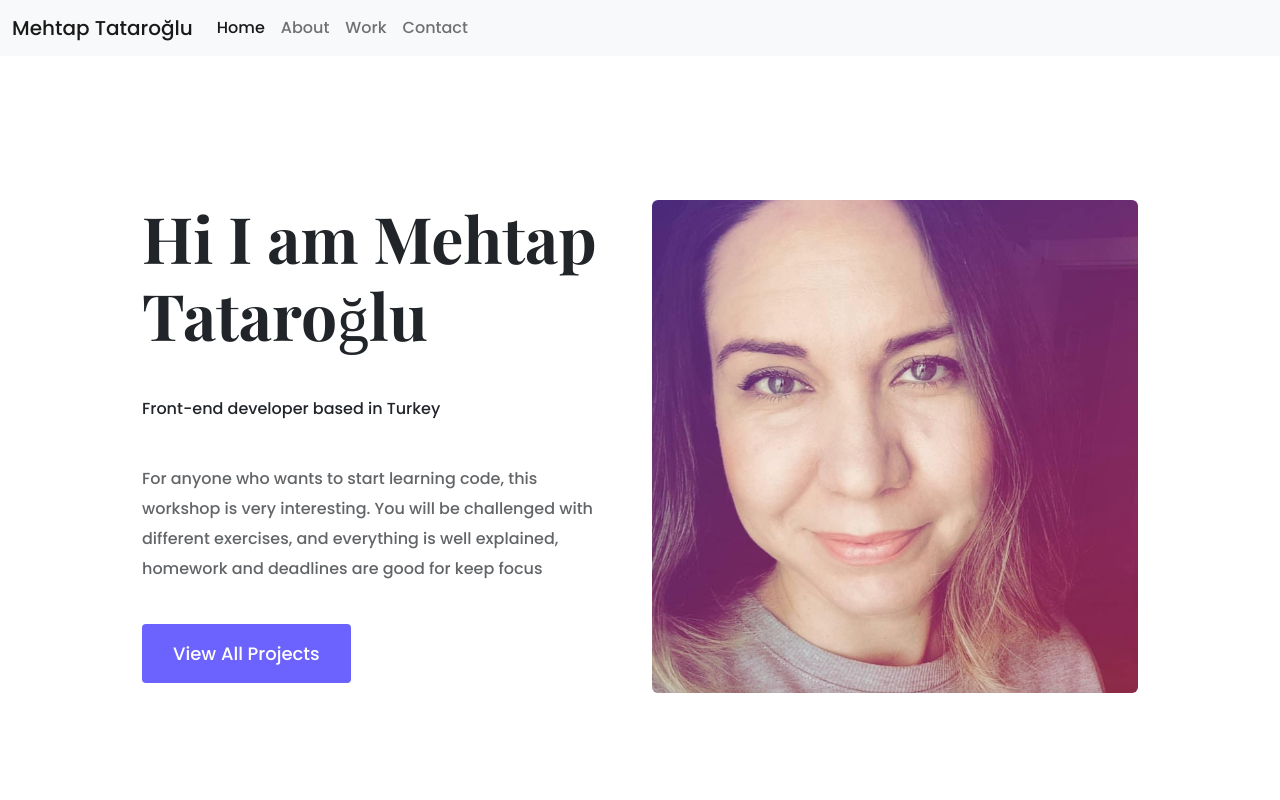
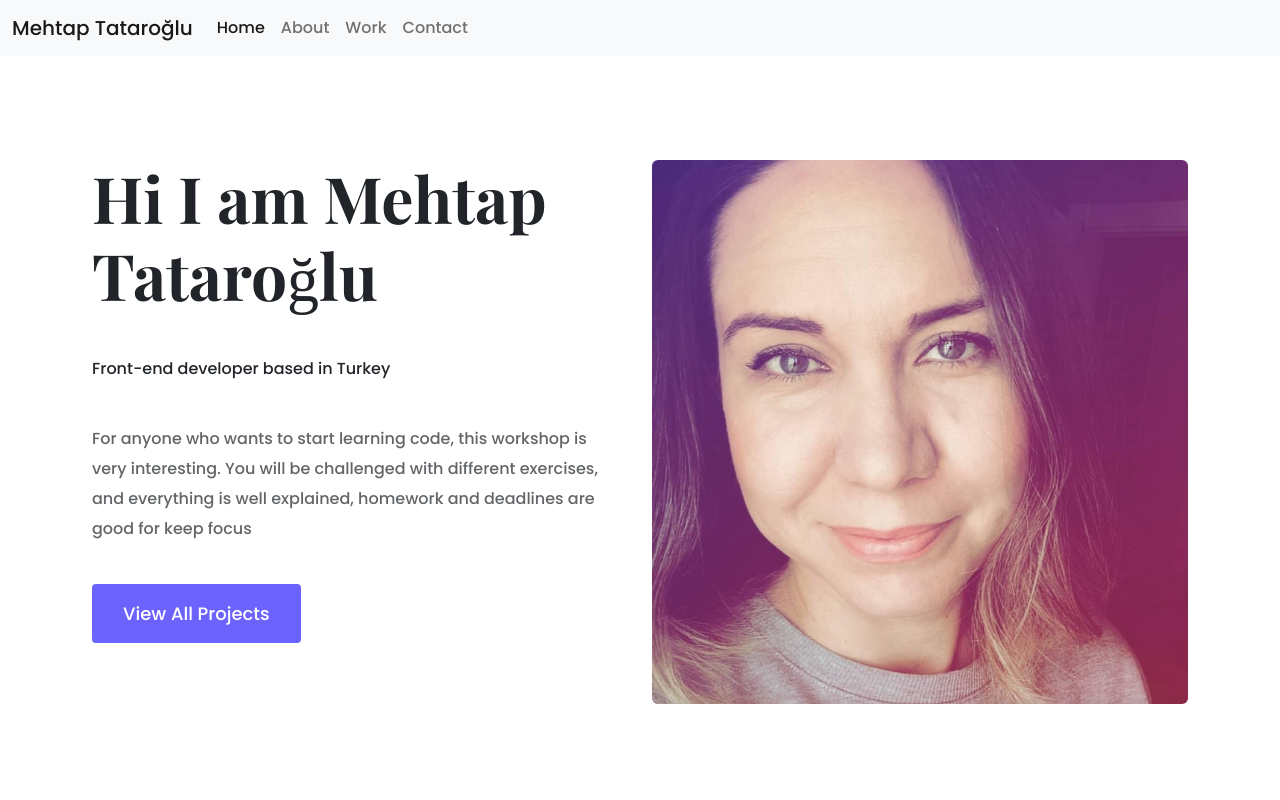
Before and after one commit to teytap/MT-Portfolio, a plain HTML site: page about.html in a window 1280 px wide. Shown: the top 800 px of the page. Drawn offline with nearby package versions, Linux system fonts and the light colour scheme.

Commit message:
changed css in about.html

```diff
--- a/source/portfolio.css
+++ b/source/portfolio.css
@@ -80,8 +80,7 @@ i {
 }
 
 .about-me-hero {
-  padding: 100px 0px;
-  margin: 100px 60px 0 60px;
+  padding: 160px 10px;
 }
 .about-me-description {
   margin-bottom: 20px;
```
